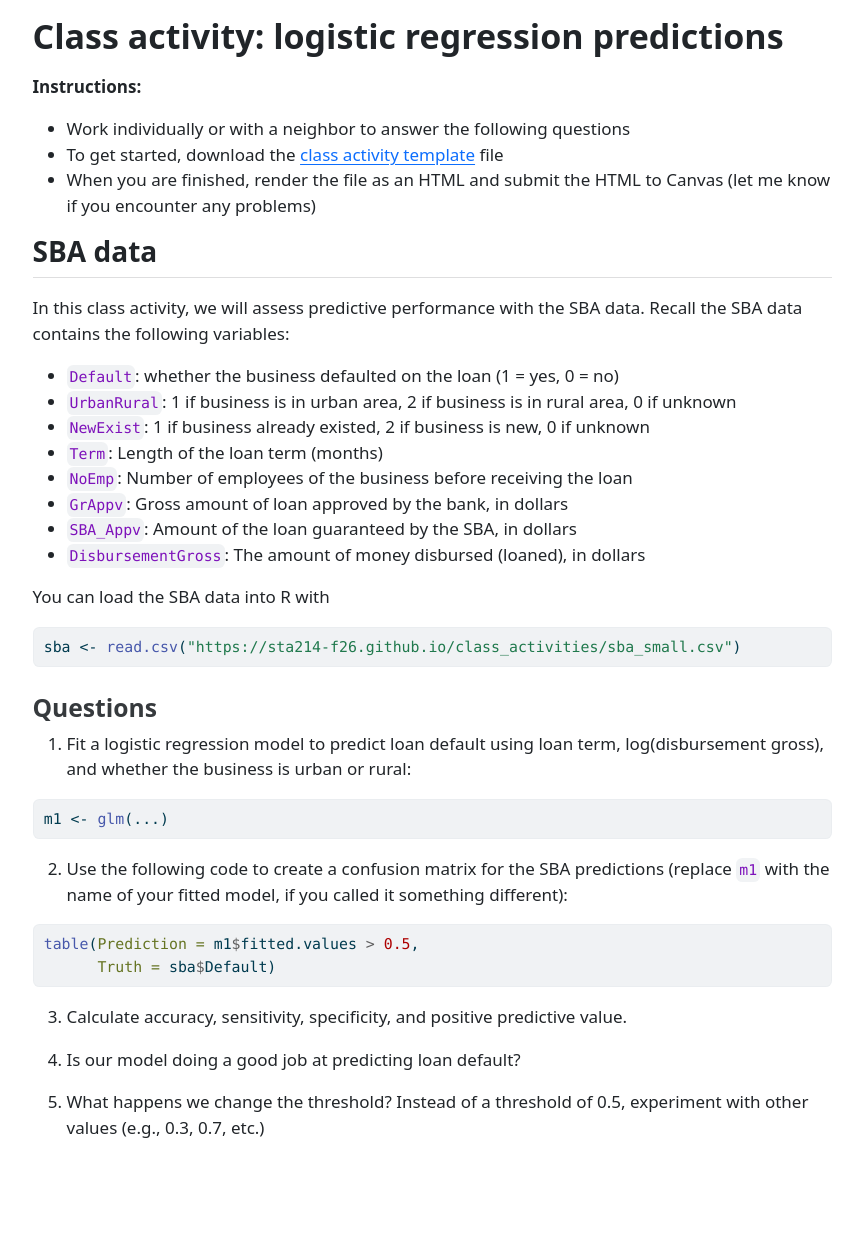
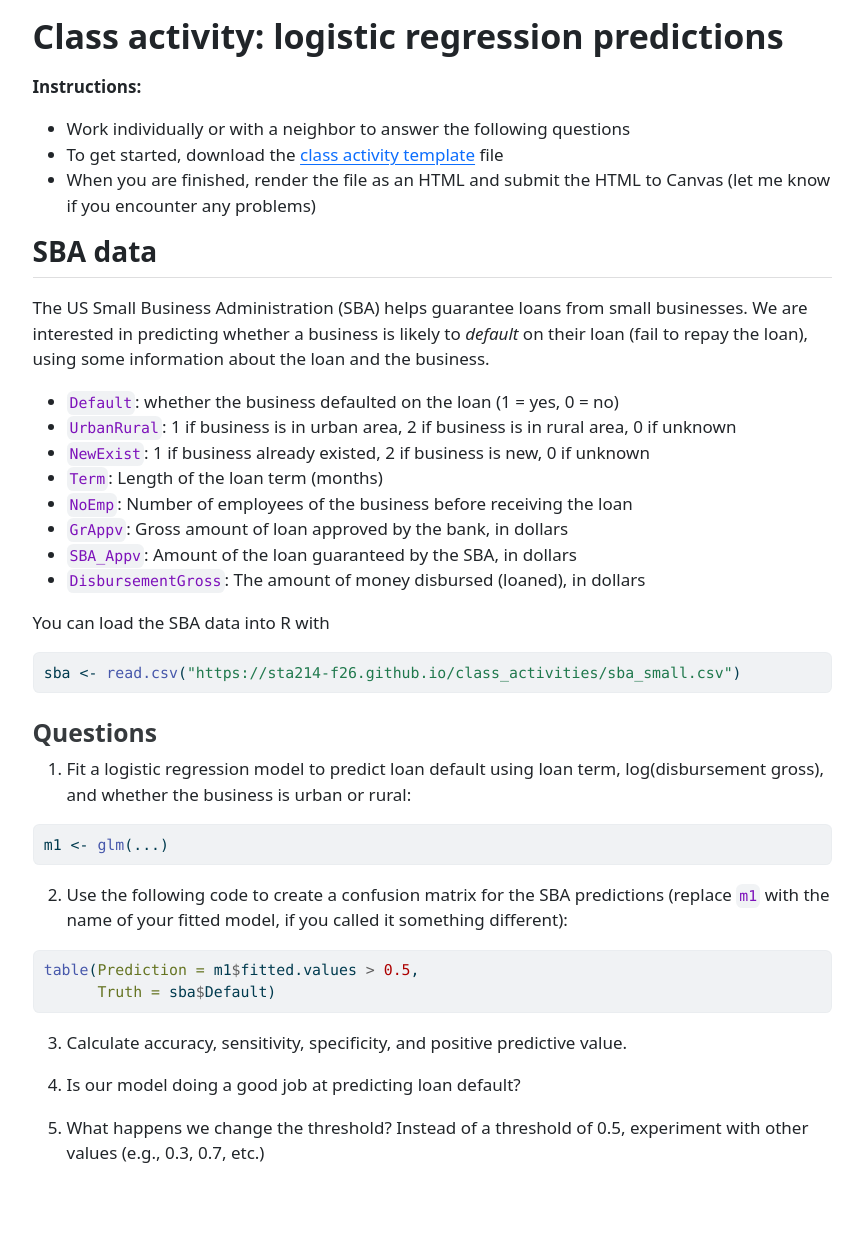
Before and after one commit to sta214-f26/sta214-f26.github.io, a Jekyll site: the page class_activities/ca_11.html, which Jekyll copies as it is, in a window 1280 px wide. Shown: the whole page, without its empty margins (208-1071 px from the left). Built offline with Jekyll 4.4.1, drawn with Linux system fonts in a browser that asks for light colours; before the commit the page ends 1234 px from its top, so only the background shows below that.

Commit message:
ca 11 update

```diff
--- a/class_activities/ca_11.html
+++ b/class_activities/ca_11.html
@@ -109,7 +109,7 @@ pre > code.sourceCode > span > a:first-child::before { text-decoration: underlin
 </ul>
 <section id="sba-data" class="level2">
 <h2 class="anchored" data-anchor-id="sba-data">SBA data</h2>
-<p>In this class activity, we will assess predictive performance with the SBA data. Recall the SBA data contains the following variables:</p>
+<p>The US Small Business Administration (SBA) helps guarantee loans from small businesses. We are interested in predicting whether a business is likely to <em>default</em> on their loan (fail to repay the loan), using some information about the loan and the business.</p>
 <ul>
 <li><code>Default</code>: whether the business defaulted on the loan (1 = yes, 0 = no)</li>
 <li><code>UrbanRural</code>: 1 if business is in urban area, 2 if business is in rural area, 0 if unknown</li>
--- a/class_activities/ca_11.qmd
+++ b/class_activities/ca_11.qmd
@@ -11,7 +11,7 @@ format: html
 
 ## SBA data
 
-In this class activity, we will assess predictive performance with the SBA data. Recall the SBA data contains the following variables:
+The US Small Business Administration (SBA) helps guarantee loans from small businesses. We are interested in predicting whether a business is likely to *default* on their loan (fail to repay the loan), using some information about the loan and the business.
 
 * `Default`: whether the business defaulted on the loan (1 = yes, 0 = no)
 * `UrbanRural`: 1 if business is in urban area, 2 if business is in rural area, 0 if unknown
```
